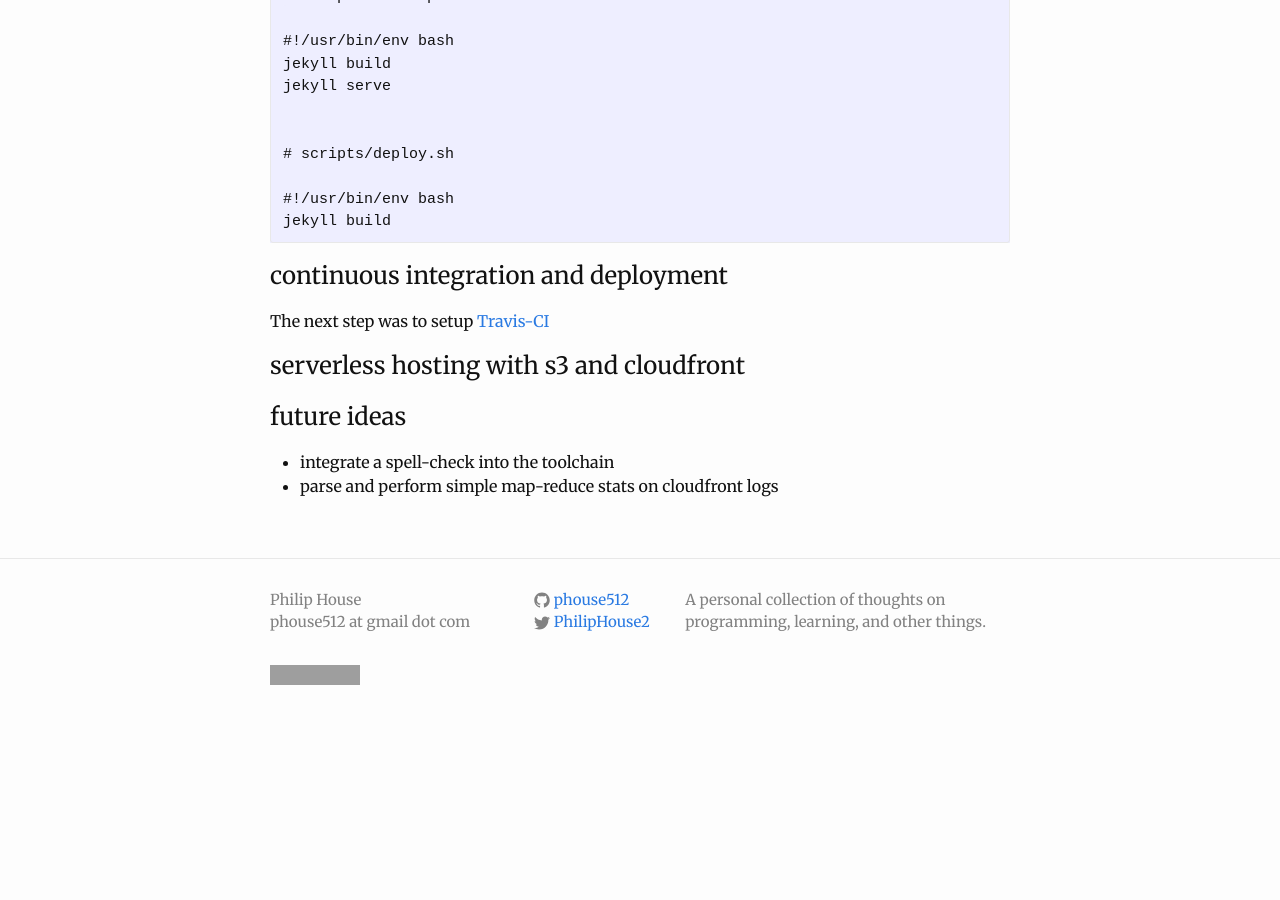
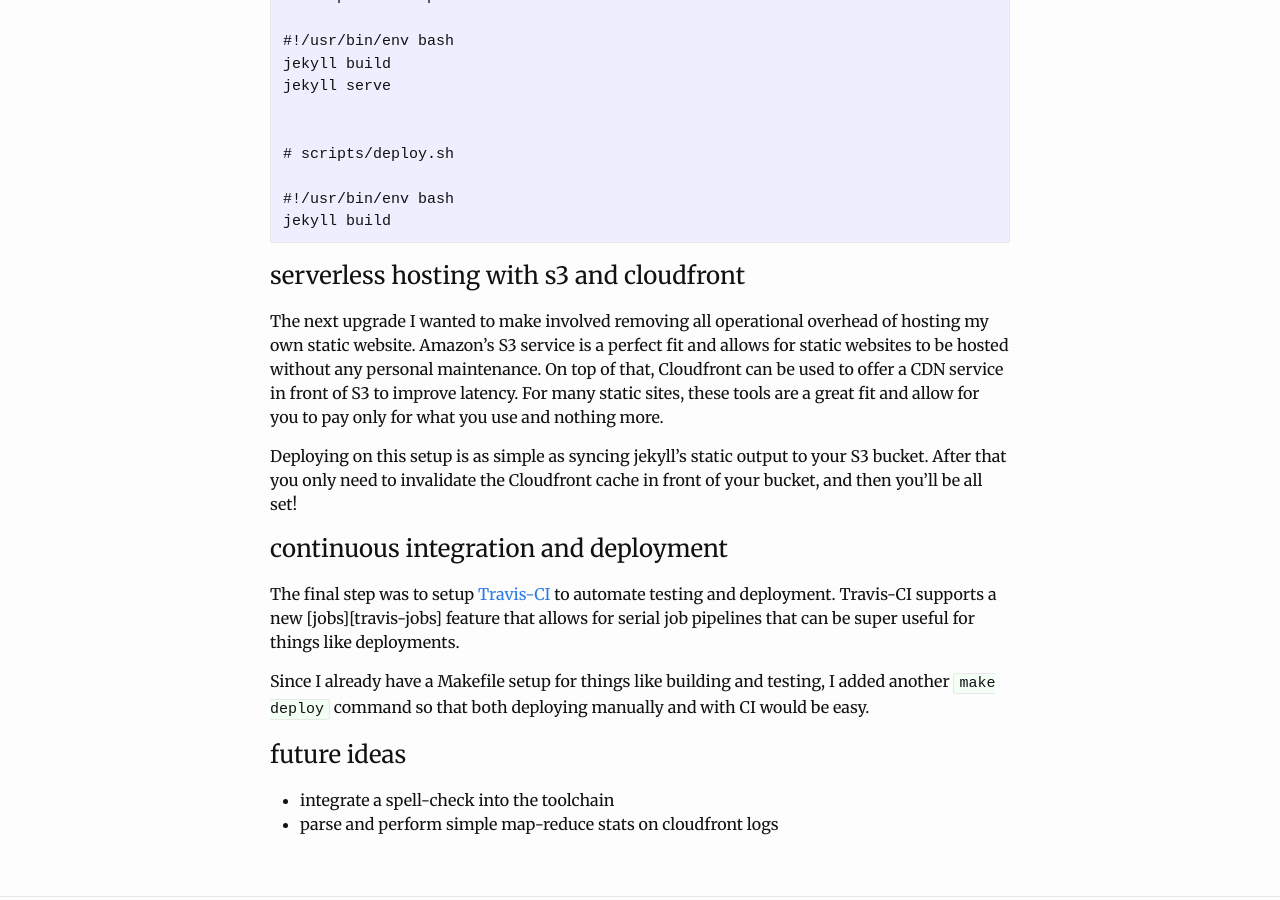
Before and after one commit to phouse512/blog, a Jekyll site: the page built from _posts/2018-03-20-hosting-with-s3-cloudfront.markdown, in a window 1280 px wide and 900 px high, scrolled down 1428 px. Built offline with Jekyll 4.4.1, drawn with Linux system fonts in a browser that asks for light colours; a script that is not in the unit is left out; comment, search, counter and statistics services are not loaded; before the commit the page ends 2159 px from its top, so only the background shows below that; grey boxes are pictures that could not be loaded.

Commit message:
adding new post

````diff
--- a/_posts/2018-03-20-hosting-with-s3-cloudfront.markdown
+++ b/_posts/2018-03-20-hosting-with-s3-cloudfront.markdown
@@ -80,12 +80,29 @@ jekyll serve
 jekyll build
 ```
 
+# serverless hosting with s3 and cloudfront
+
+The next upgrade I wanted to make involved removing all operational overhead
+of hosting my own static website. Amazon's S3 service is a perfect fit and
+allows for static websites to be hosted without any personal maintenance.
+On top of that, Cloudfront can be used to offer a CDN service in front of S3 to
+improve latency. For many static sites, these tools are a great fit and allow
+for you to pay only for what you use and nothing more.
+
+Deploying on this setup is as simple as syncing jekyll's static output to your
+S3 bucket. After that you only need to invalidate the Cloudfront cache in front
+of your bucket, and then you'll be all set!
+
 # continuous integration and deployment
 
-The next step was to setup [Travis-CI][travis]
+The final step was to setup [Travis-CI][travis] to automate testing and
+deployment. Travis-CI supports a new [jobs][travis-jobs] feature that allows
+for serial job pipelines that can be super useful for things like deployments.
 
+Since I already have a Makefile setup for things like building and testing,
+I added another `make deploy` command so that both deploying manually and with
+CI would be easy.
 
-# serverless hosting with s3 and cloudfront
 
 
 # future ideas
````
